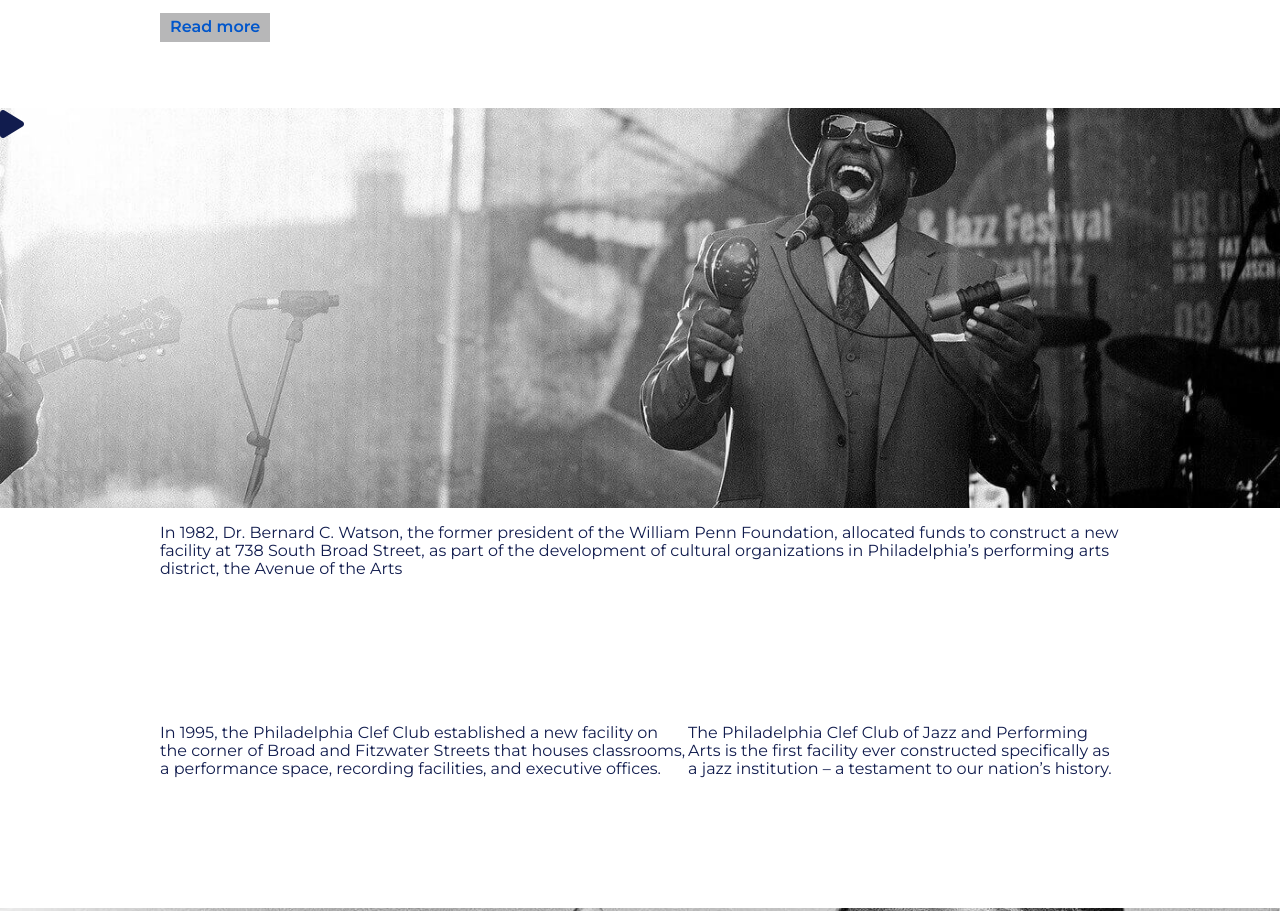
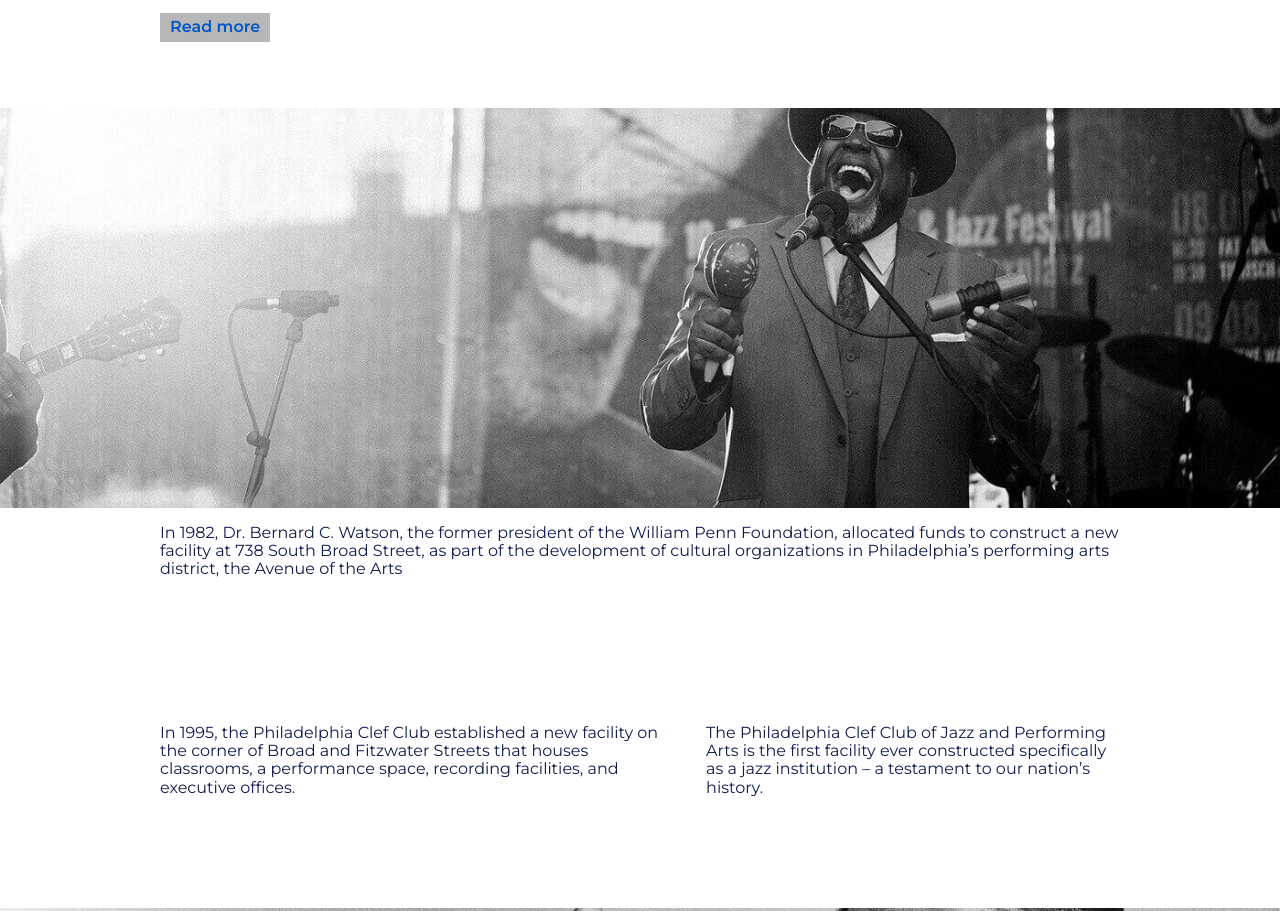
Before and after one commit to cab-aileen/AileenC_ClefClub-Final, a website: page deploy/index.html in a window 1280 px wide. Shown: the part 1871-2782 px from the top of the page. Drawn offline with nearby package versions, Linux system fonts and the light colour scheme.

Commit message:
fixed grid

```diff
--- a/deploy/index.html
+++ b/deploy/index.html
@@ -113,9 +113,6 @@
 												   </article>
 
 												   <div class="jazzhistor">
-												        <div>
-												            <i class="fa fa-play fa-2x " id="play-icon"></i>
-												        </div>
 												    </div>
 
 												    <article class="unusual">
--- a/dev/scss/base/_base.scss
+++ b/dev/scss/base/_base.scss
@@ -126,6 +126,7 @@ main {
     .streets {
       grid-area: st;
       display: flex;
+      grid-gap: 40px;
     }
 
     .histtrumpet {
--- a/dev/scss/content/_donate.scss
+++ b/dev/scss/content/_donate.scss
@@ -16,11 +16,20 @@
   }
   .arrow {
     margin: 16px 0;
+
     a {
       text-decoration: none;
       font-family: Neuton;
       font-weight: 600;
       color: #0156cb;
+    }
+
+    @include md {
+      text-align: center;
+      .support {
+        margin-left: 20px;
+        margin-bottom: 70px;
+      }
     }
   }
   .audi {
@@ -28,8 +37,6 @@
   }
 
   .support {
-    margin-left: 20px;
-    margin-bottom: 70px;
     a {
       text-decoration: none;
       font-family: Neuton;
--- a/dev/scss/content/_events.scss
+++ b/dev/scss/content/_events.scss
@@ -45,6 +45,8 @@
 .month ul li {
   color: white;
   font-size: 20px;
+  font-family: Neuton;
+  font-weight: 600;
   letter-spacing: 3px;
 }
 
```
Also changed, not shown: deploy/css/styles.css, 1 other file.
